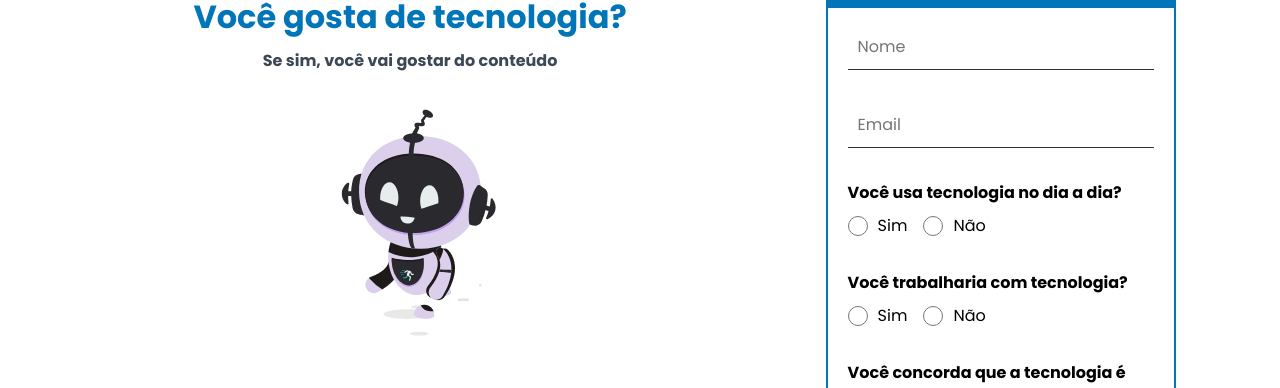
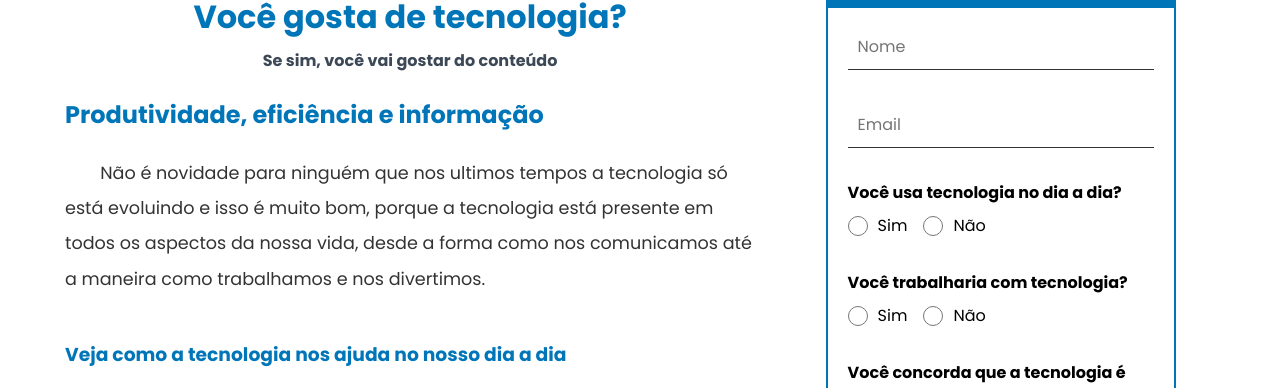
Before and after one commit to Darlan0307/SendEmail_React_Node, a React (Vite) app in the folder frontend/: page / in a window 1280 px wide. Shown: the part 657-1045 px from the top of the page. Built offline with nearby package versions, Linux system fonts and the light colour scheme.

Commit message:
:rocket: testando build do vercel

```diff
--- a/frontend/src/components/MainContent/index.tsx
+++ b/frontend/src/components/MainContent/index.tsx
@@ -10,9 +10,9 @@ const MainContent = () => {
       <section className='content-text'>
         <h1 className='title'>Você gosta de tecnologia?</h1>
 
-        <div className='container-animation'>
+        {/* <div className='container-animation'>
           <LottieAnimation/>
-        </div>
+        </div> */}
 
         <h2 className='subtitle'>Produtividade, eficiência e informação</h2>
         <p className='text'>Não é novidade para ninguém que nos ultimos tempos a tecnologia só está evoluindo e isso é muito bom, porque a tecnologia está presente em todos os aspectos da nossa vida, desde a forma como nos comunicamos até a maneira como trabalhamos e nos divertimos.</p>
```
